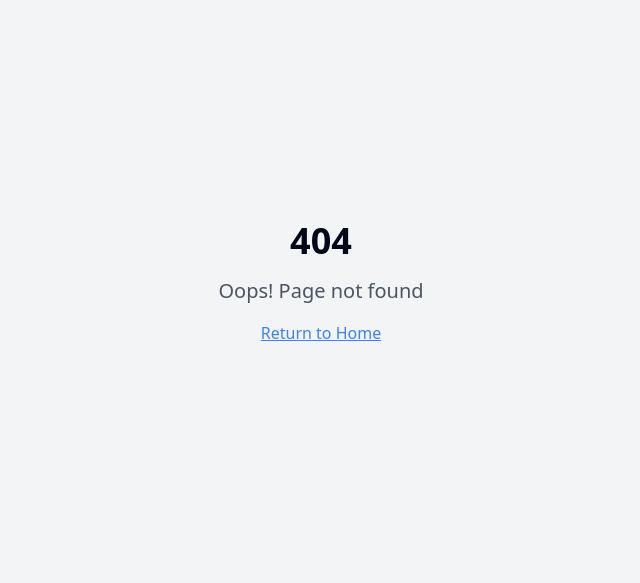
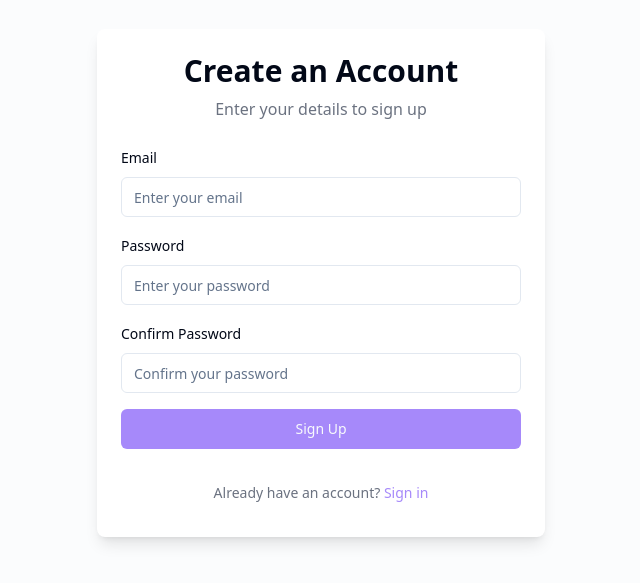
Before and after one commit to devkishansuthar/kush-task-management, a React (Vite) app: page /signup in a window 1280 px wide. Before the commit this address had no page. Shown: the part 117-700 px from the top of the page, without its empty margins (319-959 px from the left). Built offline with nearby package versions, Linux system fonts and the light colour scheme.

Commit message:
feat: Add sign-up page and database connection

```diff
--- a/src/App.tsx
+++ b/src/App.tsx
@@ -1,4 +1,3 @@
-
 import { Toaster } from "@/components/ui/toaster";
 import { Toaster as Sonner } from "@/components/ui/sonner";
 import { TooltipProvider } from "@/components/ui/tooltip";
@@ -8,6 +7,7 @@ import { AuthProvider } from "@/context/AuthContext";
 import { ThemeProvider } from "@/context/ThemeContext";
 import AppLayout from "@/components/layout/AppLayout";
 import Login from "@/pages/Login";
+import SignUp from "@/pages/SignUp";
 import Dashboard from "@/pages/Dashboard";
 import Tasks from "@/pages/Tasks";
 import NotFound from "@/pages/NotFound";
@@ -38,6 +38,7 @@ const App = () => (
           <BrowserRouter>
             <Routes>
               <Route path="/login" element={<Login />} />
+              <Route path="/signup" element={<SignUp />} />
               <Route path="/" element={<Index />} />
 
               {/* Protected routes */}
--- /dev/null
+++ b/src/components/auth/SignUpForm.tsx
@@ -0,0 +1,129 @@
+
+import React from "react";
+import { useForm } from "react-hook-form";
+import { zodResolver } from "@hookform/resolvers/zod";
+import * as z from "zod";
+import { supabase } from "@/integrations/supabase/client";
+import { toast } from "sonner";
+import { useNavigate } from "react-router-dom";
+import { Button } from "@/components/ui/button";
+import { Input } from "@/components/ui/input";
+import {
+  Form,
+  FormControl,
+  FormField,
+  FormItem,
+  FormLabel,
+  FormMessage,
+} from "@/components/ui/form";
+
+const signUpSchema = z.object({
+  email: z.string().email("Please enter a valid email address"),
+  password: z.string().min(6, "Password must be at least 6 characters"),
+  confirmPassword: z.string(),
+}).refine((data) => data.password === data.confirmPassword, {
+  message: "Passwords don't match",
+  path: ["confirmPassword"],
+});
+
+type SignUpFormValues = z.infer<typeof signUpSchema>;
+
+const SignUpForm = () => {
+  const navigate = useNavigate();
+  const form = useForm<SignUpFormValues>({
+    resolver: zodResolver(signUpSchema),
+    defaultValues: {
+      email: "",
+      password: "",
+      confirmPassword: "",
+    },
+  });
+
+  const onSubmit = async (values: SignUpFormValues) => {
+    try {
+      const { error } = await supabase.auth.signUp({
+        email: values.email,
+        password: values.password,
+      });
+
+      if (error) throw error;
+
+      toast.success("Successfully signed up! Please check your email to confirm your account.");
+      navigate("/login");
+    } catch (error) {
+      toast.error(error.message);
+    }
+  };
+
+  return (
+    <div className="w-full max-w-md space-y-6 p-6 bg-white rounded-lg shadow-lg dark:bg-gray-800">
+      <div className="space-y-2 text-center">
+        <h1 className="text-3xl font-bold">Create an Account</h1>
+        <p className="text-gray-500 dark:text-gray-400">
+          Enter your details to sign up
+        </p>
+      </div>
+
+      <Form {...form}>
+        <form onSubmit={form.handleSubmit(onSubmit)} className="space-y-4">
+          <FormField
+            control={form.control}
+            name="email"
+            render={({ field }) => (
+              <FormItem>
+                <FormLabel>Email</FormLabel>
+                <FormControl>
+                  <Input placeholder="Enter your email" {...field} />
+                </FormControl>
+                <FormMessage />
+              </FormItem>
+            )}
+          />
+
+          <FormField
+            control={form.control}
+            name="password"
+            render={({ field }) => (
+              <FormItem>
+                <FormLabel>Password</FormLabel>
+                <FormControl>
+                  <Input type="password" placeholder="Enter your password" {...field} />
+                </FormControl>
+                <FormMessage />
+              </FormItem>
+            )}
+          />
+
+          <FormField
+            control={form.control}
+            name="confirmPassword"
+            render={({ field }) => (
+              <FormItem>
+                <FormLabel>Confirm Password</FormLabel>
+                <FormControl>
+                  <Input type="password" placeholder="Confirm your password" {...field} />
+                </FormControl>
+                <FormMessage />
+              </FormItem>
+            )}
+          />
+
+          <Button type="submit" className="w-full">
+            Sign Up
+          </Button>
+        </form>
+      </Form>
+
+      <div className="text-center text-sm">
+        <p className="text-gray-500 dark:text-gray-400">
+          Already have an account?{" "}
+          <Button variant="link" className="p-0" onClick={() => navigate("/login")}>
+            Sign in
+          </Button>
+        </p>
+      </div>
+    </div>
+  );
+};
+
+export default SignUpForm;
--- a/src/integrations/supabase/types.ts
+++ b/src/integrations/supabase/types.ts
@@ -175,6 +175,13 @@ export type Database = {
             referencedRelation: "companies"
             referencedColumns: ["id"]
           },
+          {
+            foreignKeyName: "tasks_assignee_id_fkey"
+            columns: ["assignee_id"]
+            isOneToOne: false
+            referencedRelation: "team_members"
+            referencedColumns: ["id"]
+          },
         ]
       }
       team_members: {
@@ -196,7 +203,7 @@ export type Database = {
           name: string
           role?: string | null
           team_id: string
-          user_id: string
+          user_id?: string
         }
         Update: {
           avatar?: string | null
--- /dev/null
+++ b/src/pages/SignUp.tsx
@@ -0,0 +1,21 @@
+
+import React from "react";
+import { Navigate } from "react-router-dom";
+import SignUpForm from "@/components/auth/SignUpForm";
+import { useAuth } from "@/context/AuthContext";
+
+const SignUp = () => {
+  const { isAuthenticated } = useAuth();
+
+  if (isAuthenticated) {
+    return <Navigate to="/dashboard" replace />;
+  }
+
+  return (
+    <div className="min-h-screen flex items-center justify-center bg-muted/30 px-4">
+      <SignUpForm />
+    </div>
+  );
+};
+
+export default SignUp;
```
